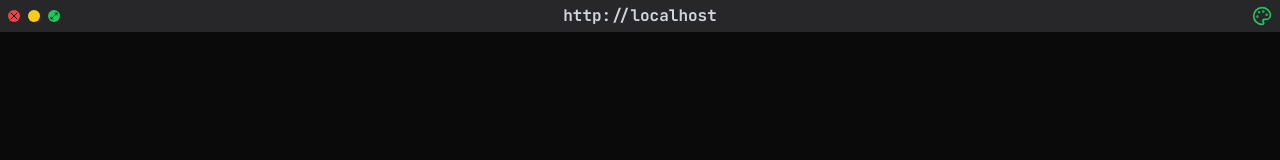
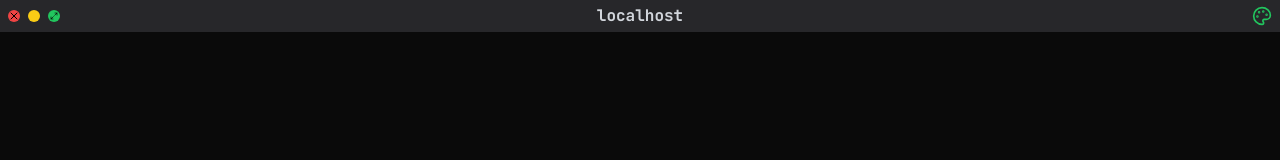
Before and after one commit to TomasPalsson/TerminalWebsite, a React (Vite) app: page / in a window 1280 px wide. Shown: the top 160 px of the page. Built offline with nearby package versions, Linux system fonts and the light colour scheme; a web font is replaced by a local one.

Commit message:
fix macbar
obb

```diff
--- a/src/components/MacBar.tsx
+++ b/src/components/MacBar.tsx
@@ -54,7 +54,7 @@ export default function MacBar({ fullscreenRef }: MacBarProps) {
       </button>
 
     <span className="absolute font-mono font-bold text-gray-300 -translate-x-1/2 left-1/2">
-      {window.location.origin}
+      {window.location.hostname}
     </span>
 
       <div className="ml-auto">
```
